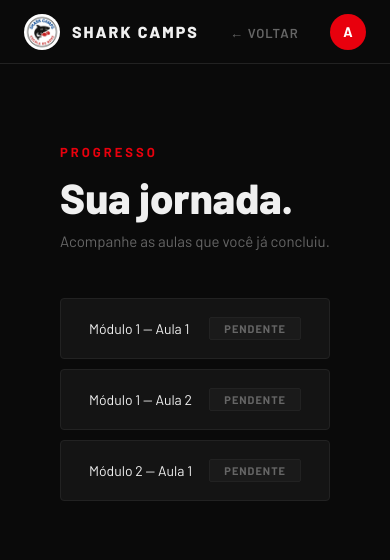
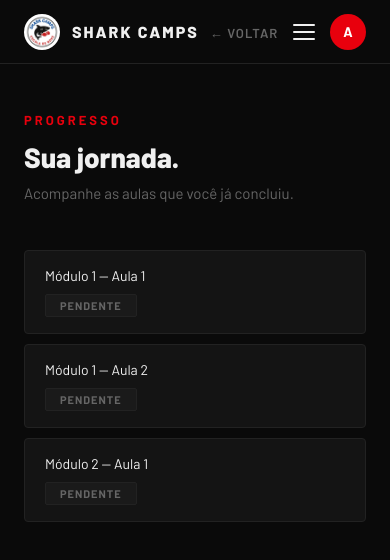
Before and after one commit to guifelix1104/Shark_inicio, a plain HTML site: page progresso.html in a window 390 px wide. Drawn offline with Linux system fonts and the light colour scheme.

Commit message:
segundo commit

```diff
--- a/aluno.css
+++ b/aluno.css
@@ -226,3 +226,34 @@ body {
     margin: 0;
     line-height: 1.6;
 }
+
+/* ========================
+   MOBILE
+======================== */
+@media (max-width: 768px) {
+
+    /* Container com padding menor */
+    .aluno-container {
+        padding: 48px 24px;
+    }
+
+    /* Título menor */
+    .aluno-container > h3 {
+        font-size: 28px;
+    }
+
+    /* Caixa de nível empilha badge e descrição */
+    .nivel-box {
+        flex-direction: column;
+        align-items: flex-start;
+        gap: 8px;
+    }
+
+    /* Item de progresso empilha nome e tag */
+    .progresso-item {
+        flex-direction: column;
+        align-items: flex-start;
+        gap: 10px;
+        padding: 16px 20px;
+    }
+}
--- a/progresso.html
+++ b/progresso.html
@@ -19,6 +19,7 @@
         <ul>
             <li><a href="aluno.html">← Voltar</a></li>
         </ul>
+        <button class="menu-toggle" onclick="toggleMenu()"><span></span><span></span><span></span></button>
         <div class="aluno">
             <a href="aluno.html" class="aluno-link">
                 <div class="aluno-avatar">A</div>
@@ -56,5 +57,8 @@
 
         </div>
     </div>
+    <script>
+        function toggleMenu() { document.querySelector('nav ul').classList.toggle('aberto'); }
+    </script>
 </body>
 </html>
```
Also changed, not shown: aluno.html (+5 -0 lines), aulas.html (+4 -0 lines), comunidade.html (+4 -0 lines), nivel.html (+4 -0 lines).
